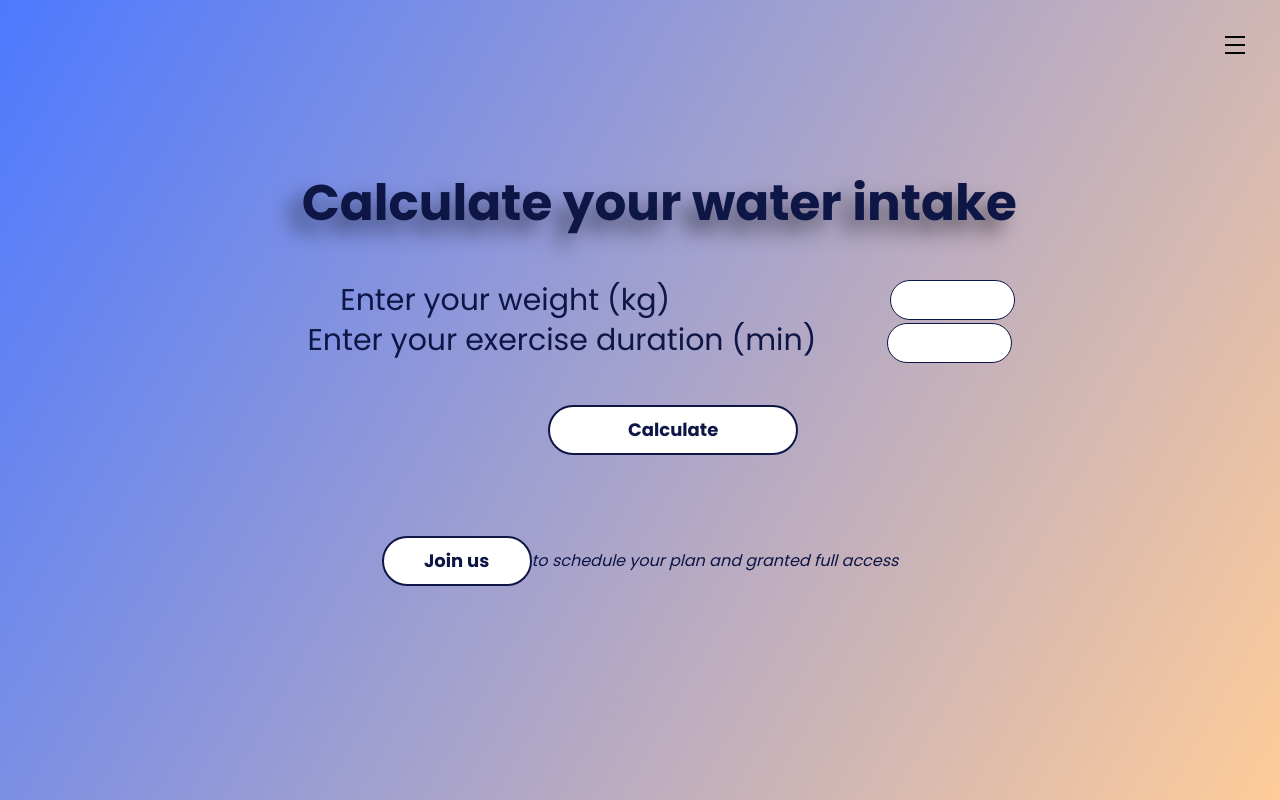
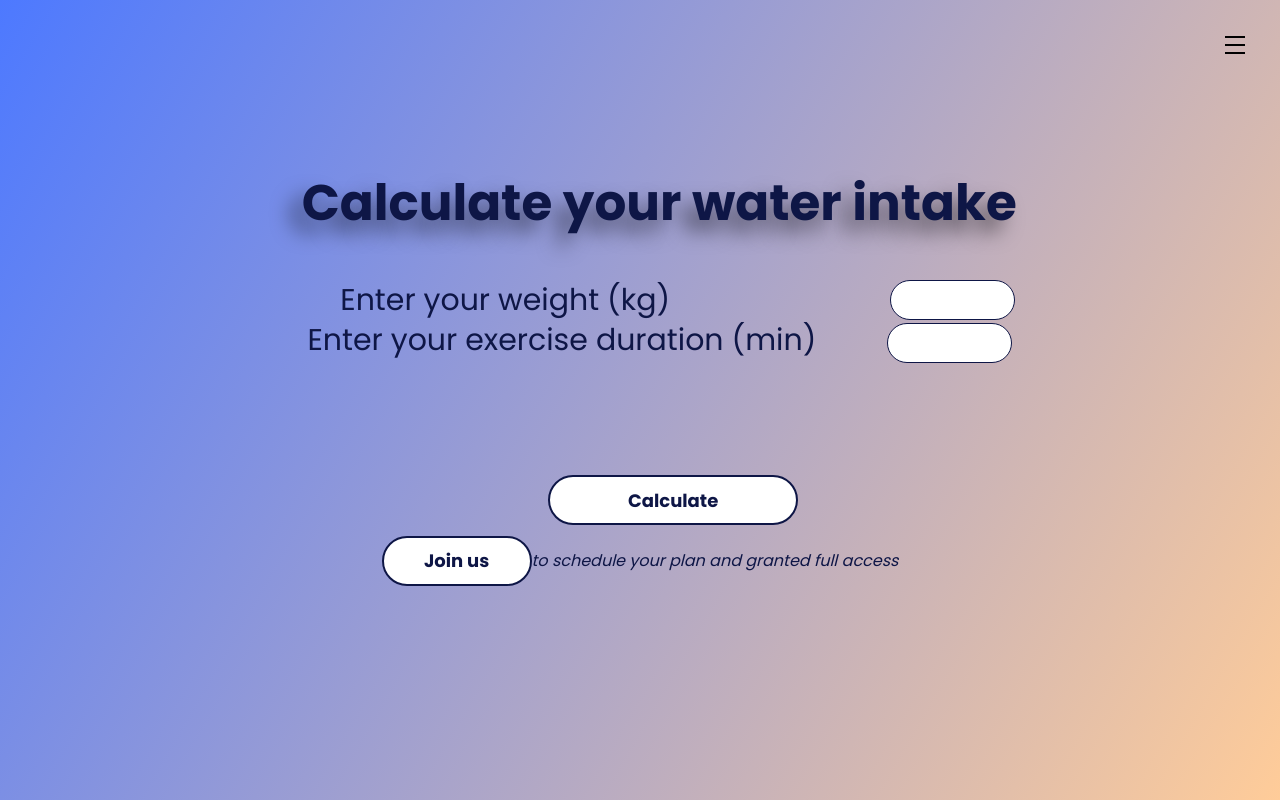
Before and after one commit to Aquaholic-ISP/Aquaholic, a Django app: page /aquaholic/calculate in a window 1280 px wide. Run offline with Django 4.2, Linux system fonts and the light colour scheme; some libraries are stand-ins or nearby versions.

Commit message:
fix position for none-auth user calculation page

```diff
--- a/aquaholic/static/aquaholic/style2.css
+++ b/aquaholic/static/aquaholic/style2.css
@@ -28,6 +28,7 @@ h2{
     position: absolute;
     margin-top: 3%;
     margin-left: 25%;
+    height: 13%;
 }
 
 .calpart button{
@@ -115,7 +116,12 @@ input[type=number]::-webkit-inner-spin-button {
     overflow: hidden;
 }
 
+.message {
+    position: absolute;
+    margin-left: 30%;
+}
+
 .btn {
-    margin-top: 15%;
+    margin-top: 10%;
     height: 20vh;
 }
--- a/aquaholic/templates/aquaholic/calculate.html
+++ b/aquaholic/templates/aquaholic/calculate.html
@@ -38,10 +38,17 @@
             <label id="timel" style="font-size: 30px;">Enter your exercise duration (min)</label>
             <input id="timein" style="margin-left: 65px; font-size: 18px;" type="number" name="exercise_duration" min="0" step="0.01">
             <br>
-            {% if message %}
-                <p style="color: #B80000; font-size: 18px; margin-bottom: 0; margin-top: 10px;">{{message}}</p>
-            {% endif %}
-            <button type="submit" style="margin-top: 40px;">Calculate</button>
+
+            <div class="message">
+                {% if message %}
+                    <p style="color: #B80000; font-size: 18px; margin-bottom: 0; margin-top: 10px;">{{message}}</p>
+                {% endif %}
+            </div>
+
+            <div class="btn">
+                <button type="submit" style="margin-top: 40px;">Calculate</button>
+            </div>
+
         </form>
         </div>
 
```
